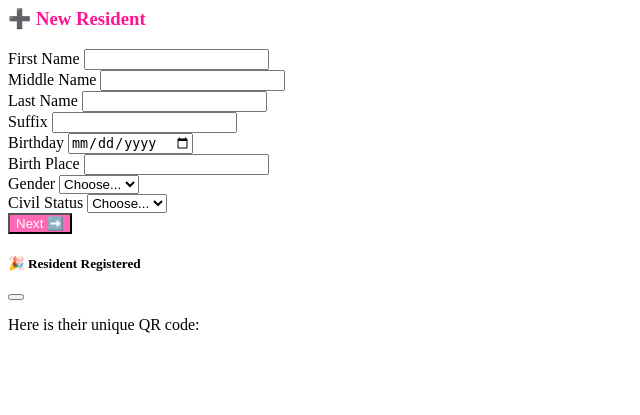
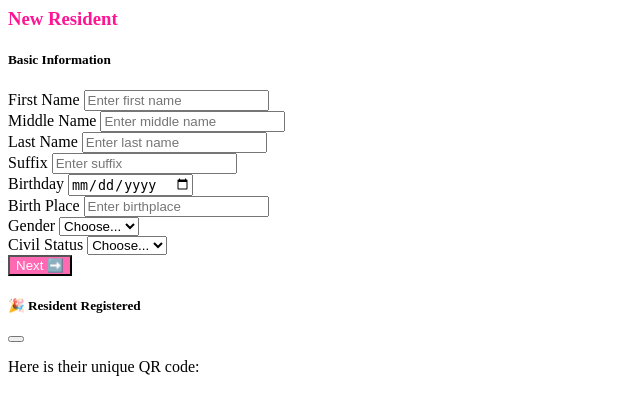
Before and after one commit to ralphmarondev/eprofile, a PHP site: page /pages/new-resident.php in a window 1280 px wide. Shown: the top 415 px of the page, without its empty margins (0-640 px from the left). Run offline with PHP 8.4, Linux system fonts and the light colour scheme.

Commit message:
update new resident

```diff
--- a/pages/new-resident.php
+++ b/pages/new-resident.php
@@ -1,38 +1,41 @@
 <div class="container">
 	<div class="card shadow p-4 mb-4">
-		<h3 class="step-title mb-4">➕ New Resident</h3>
+		<h3 class="step-title mb-4">New Resident</h3>
 
 		<form id="residentForm" enctype="multipart/form-data">
 			<!-- Step 1: Basic Info -->
 			<div class="form-step active" id="step1">
+				<h5 class="text-muted">Basic Information</h5>
 				<div class="row">
 					<div class="mb-3 col-md-6">
 						<label class="form-label">First Name</label>
-						<input type="text" class="form-control" name="first_name" required>
+						<input type="text" class="form-control" name="first_name" id="first_name" placeholder="Enter first name"
+							required>
 					</div>
 					<div class="mb-3 col-md-6">
 						<label class="form-label">Middle Name</label>
-						<input type="text" class="form-control" name="middle_name">
+						<input type="text" class="form-control" name="middle_name" id="middle_name" placeholder="Enter middle name">
 					</div>
 					<div class="mb-3 col-md-6">
 						<label class="form-label">Last Name</label>
-						<input type="text" class="form-control" name="last_name" required>
+						<input type="text" class="form-control" name="last_name" id="last_name" placeholder="Enter last name"
+							required>
 					</div>
 					<div class="mb-3 col-md-6">
 						<label class="form-label">Suffix</label>
-						<input type="text" class="form-control" name="suffix">
+						<input type="text" class="form-control" name="suffix" id="suffix" placeholder="Enter suffix">
 					</div>
 					<div class="mb-3 col-md-6">
 						<label class="form-label">Birthday</label>
-						<input type="date" class="form-control" name="birthday">
+						<input type="date" class="form-control" name="birthday" id="birthday" placeholder="Enter birthday" required>
 					</div>
 					<div class="mb-3 col-md-6">
 						<label class="form-label">Birth Place</label>
-						<input type="text" class="form-control" name="b_place">
+						<input type="text" class="form-control" name="b_place" id="b_place" placeholder="Enter birthplace" required>
 					</div>
 					<div class="mb-3 col-md-6">
 						<label class="form-label">Gender</label>
-						<select class="form-select" name="gender" required>
+						<select class="form-select" name="gender" id="gender" required>
 							<option value="">Choose...</option>
 							<option>Male</option>
 							<option>Female</option>
@@ -40,7 +43,7 @@
 					</div>
 					<div class="mb-3 col-md-6">
 						<label class="form-label">Civil Status</label>
-						<select class="form-select" name="civil_status">
+						<select class="form-select" name="civil_status" id="civil_status">
 							<option value="">Choose...</option>
 							<option>Single</option>
 							<option>Married</option>
@@ -56,30 +59,34 @@
 
 			<!-- Step 2: Other Information -->
 			<div class="form-step" id="step2">
+				<h5 class="text-muted">Other Information</h5>
 				<div class="row">
 					<div class="mb-3 col-md-6">
 						<label class="form-label">Citizenship</label>
-						<input type="text" class="form-control" name="citizen">
+						<input type="text" class="form-control" name="citizen" id="citizen" placeholder="Enter citizenship"
+							required>
 					</div>
 					<div class="mb-3 col-md-6">
 						<label class="form-label">Religion</label>
-						<input type="text" class="form-control" name="religion">
+						<input type="text" class="form-control" name="religion" id="religion" placeholder="Enter religion" required>
 					</div>
 					<div class="mb-3 col-md-6">
 						<label class="form-label">Height (cm)</label>
-						<input type="text" class="form-control" name="height">
+						<input type="text" class="form-control" name="height" id="height" placeholder="Enter height" required>
 					</div>
 					<div class="mb-3 col-md-6">
 						<label class="form-label">Weight (kg)</label>
-						<input type="text" class="form-control" name="weight">
+						<input type="text" class="form-control" name="weight" id="weight" placeholder="Enter weight" required>
 					</div>
 					<div class="mb-3 col-md-6">
 						<label class="form-label">Mother's Name</label>
-						<input type="text" class="form-control" name="motherName">
+						<input type="text" class="form-control" name="mother_name" id="mother_name" placeholder="Enter mother name"
+							required>
 					</div>
 					<div class="mb-3 col-md-6">
 						<label class="form-label">Father's Name</label>
-						<input type="text" class="form-control" name="fatherName">
+						<input type="text" class="form-control" name="father_name" id="father_name" placeholder="Enter father name"
+							required>
 					</div>
 				</div>
 				<div class="d-flex justify-content-between">
@@ -90,11 +97,12 @@
 
 			<!-- Step 3: Voter & Beneficiary Info -->
 			<div class="form-step" id="step3">
+				<h5 class="text-muted">Voter and Beneficiary Information</h5>
 				<div class="row">
 					<!-- Voter -->
 					<div class="mb-3 col-md-6">
 						<label class="form-label">Are you a Voter?</label>
-						<select class="form-select" name="voter" required>
+						<select class="form-select" name="voter" id="voter" required>
 							<option value="">Choose...</option>
 							<option value="Yes">Yes</option>
 							<option value="No">No</option>
@@ -167,10 +175,11 @@
 
 			<!-- Step 4: Address and Contact Information -->
 			<div class="form-step" id="step3">
+				<h5 class="text-muted">Address and Contact Information</h5>
 				<div class="row">
 					<div class="mb-3 col-md-6">
 						<label class="form-label">Barangay</label>
-						<select class="form-select" name="barangay">
+						<select class="form-select" name="barangay" required>
 							<option value="">Choose...</option>
 							<option value="Amunitan">Amunitan</option>
 							<option value="Batangan">Batangan</option>
@@ -201,15 +210,16 @@
 					</div>
 					<div class="mb-3 col-md-6">
 						<label class="form-label">Street</label>
-						<input type="text" class="form-control" name="street">
+						<input type="text" class="form-control" name="street" id="street" placeholder="Enter street" required>
 					</div>
 					<div class="mb-3 col-md-6">
 						<label class="form-label">Email</label>
-						<input type="email" class="form-control" name="email">
+						<input type="email" class="form-control" name="email" id="email" placeholder="Enter email" required>
 					</div>
 					<div class="mb-3 col-md-6">
 						<label class="form-label">Contact Number</label>
-						<input type="text" class="form-control" name="contact_number">
+						<input type="text" class="form-control" name="contact_number" id="contact_number"
+							placeholder="Enter contact number" required>
 					</div>
 					<div class="mb-3 col-md-12">
 						<label class="form-label">Profile Picture</label>
```
